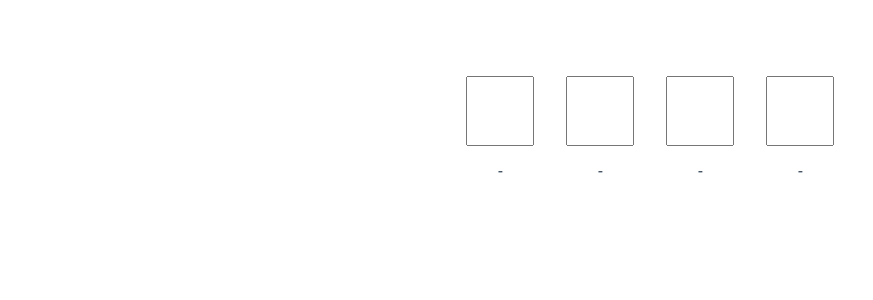
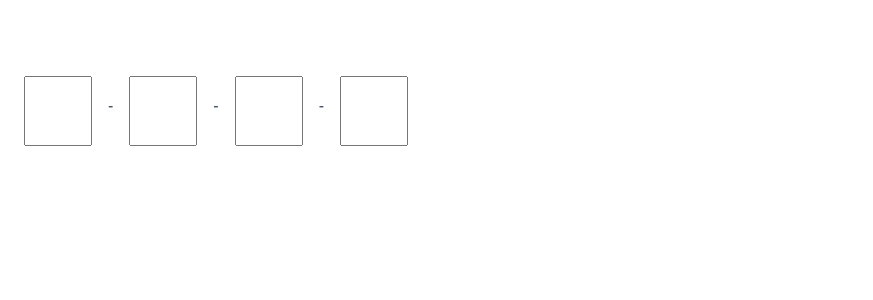
Before and after one commit to mbj36/vue-otp-input, a Vue app: page / in a window 1280 px wide. Shown: the top 300 px of the page, without its empty margins (0-873 px from the left). Built offline with nearby package versions, Linux system fonts and the light colour scheme.

Commit message:
Class Binding

```diff
--- a/src/App.vue
+++ b/src/App.vue
@@ -1,6 +1,6 @@
 <template>
   <div id="app">
-    <VueOtpInput seperator="-" :numInputs="4" />
+    <VueOtpInput seperator="-" :numInputs="4 " />
   </div>
 </template>
 
--- a/src/components/VueOtpInput.vue
+++ b/src/components/VueOtpInput.vue
@@ -1,8 +1,9 @@
 <template>
   <div class="div__style">
     <span v-for="i in numInputs" :key="i">
-      <div>
-        <input class="__input-style" type="tel" maxLength="1" /> {{seperator}}
+      <div class="sep">
+        <input :class="{inputStyle:!inputStyle}" type="tel" maxLength="1" />
+        <span v-show="i < numInputs">{{seperator}}</span>
       </div>
     </span>
   </div>
@@ -10,6 +11,9 @@
 
 <script>
   export default {
+    data() {
+      return {};
+    },
     props: {
       numInputs: {
         type: Number,
@@ -20,6 +24,10 @@
         type: String,
         required: false,
         default: '-'
+      },
+      inputStyle: {
+        type: Object,
+        required: false
       },
       onChange: {
         type: Function,
@@ -38,7 +46,7 @@
 </script>
 
 <style>
-  .__input-style {
+  .inputStyle {
     width: 1em;
     text-align: center;
     font-size: 16px;
@@ -47,7 +55,11 @@
   }
   .div__style {
     display: flex;
-    margin: 0 auto;
-    width: 30%;
+  }
+  .sep {
+    display: flex;
+  }
+  .sep > span {
+    margin-top: 35%;
   }
 </style>
```
